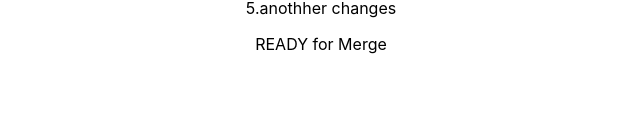
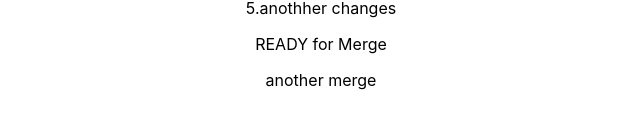
Before and after one commit to Increation-on/git-test, a React (Create React App) app: page / in a window 1280 px wide. Shown: the part 162-300 px from the top of the page, without its empty margins (319-959 px from the left). Built offline with nearby package versions, Linux system fonts and the light colour scheme.

Commit message:
another merge

```diff
--- a/src/App.js
+++ b/src/App.js
@@ -10,6 +10,7 @@ function App() {
       <p>4. another changes</p>
       <p>5.anothher changes</p>
       <p>READY for Merge</p>
+      <p>another merge</p>
     </div>
   );
 }
```
